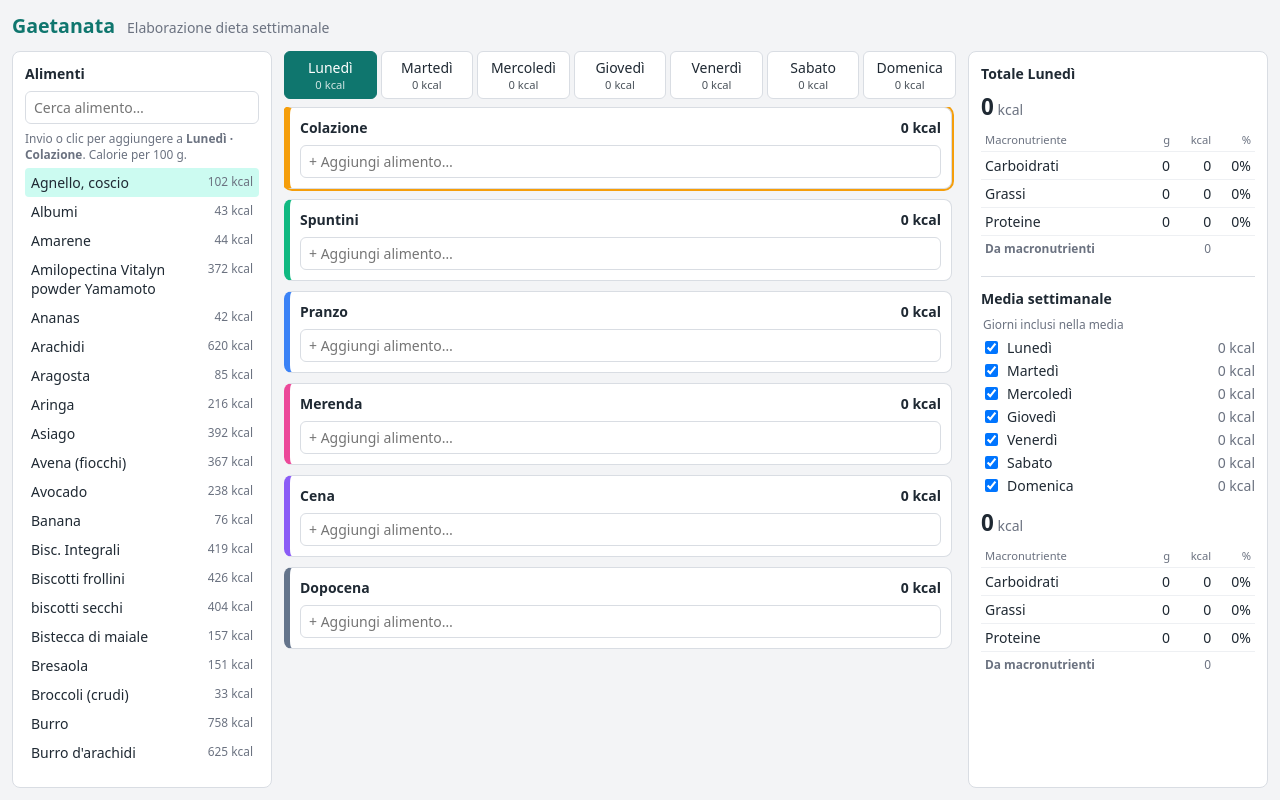
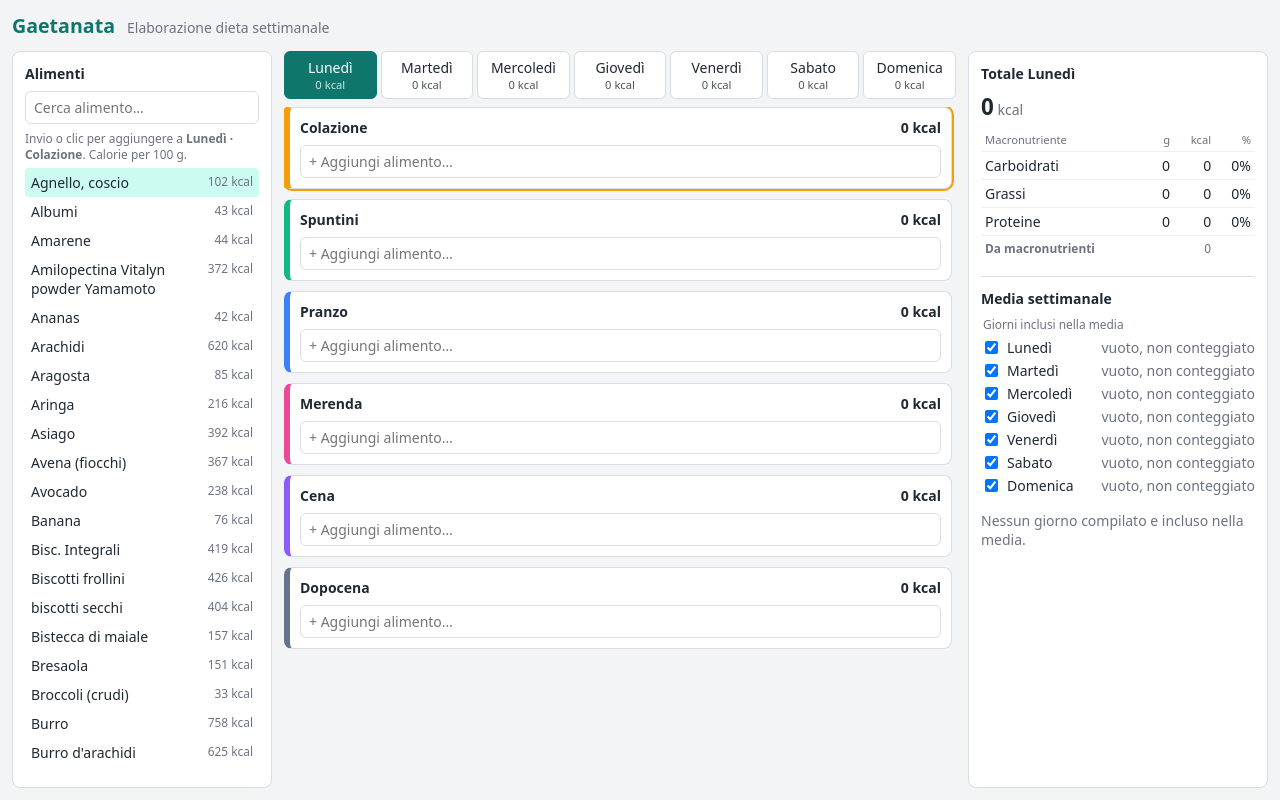
Before and after one commit to 50R1Paps/gaetanata, a React (Vite) app: page / in a window 1280 px wide. Built offline with nearby package versions, Linux system fonts and the light colour scheme.

Commit message:
feat: exclude empty days from the weekly average (#13)

```diff
--- a/src/App.tsx
+++ b/src/App.tsx
@@ -1,5 +1,5 @@
 import { useMemo, useState } from "react";
-import { dayTotal, type Food, mealSlots, weeklyAverage } from "./calc";
+import { dayTotal, type Food, mealSlots } from "./calc";
 import { FoodSearch } from "./components/FoodSearch";
 import { MealCard } from "./components/MealCard";
 import { SummaryPanel } from "./components/SummaryPanel";
@@ -7,11 +7,14 @@ import { defaultGrams, findFood } from "./foods";
 import { formatNumber } from "./format";
 import {
   addPortion,
+  countedDays,
   emptyWeekPlan,
+  isDayEmpty,
   removePortion,
   setDayIncluded,
   setPortionGrams,
   toCalcDay,
+  weekAverage,
   weekDays,
 } from "./plan";
 import "./App.css";
@@ -26,16 +29,8 @@ export function App() {
     [plan],
   );
   const totals = useMemo(() => calcDays.map(dayTotal), [calcDays]);
-  const average = useMemo(
-    () =>
-      weeklyAverage(
-        totals.map((total, index) => ({
-          total,
-          included: plan.days[index]?.included ?? false,
-        })),
-      ),
-    [plan, totals],
-  );
+  const average = useMemo(() => weekAverage(plan, findFood), [plan]);
+  const counted = useMemo(() => countedDays(plan), [plan]);
 
   const day = plan.days[dayIndex];
   const calcDay = calcDays[dayIndex];
@@ -119,7 +114,9 @@ export function App() {
           name,
           kcal: totals[index]?.caloriesKcal ?? 0,
           included: plan.days[index]?.included ?? false,
+          empty: plan.days[index] ? isDayEmpty(plan.days[index]) : true,
         }))}
+        countedCount={counted.filter(Boolean).length}
         average={average}
         onToggleDay={(index, included) =>
           setPlan((current) => setDayIncluded(current, index, included))
--- a/src/components/SummaryPanel.tsx
+++ b/src/components/SummaryPanel.tsx
@@ -67,12 +67,19 @@ export function SummaryPanel({
   dayName,
   dayTotal,
   days,
+  countedCount,
   average,
   onToggleDay,
 }: {
   dayName: string;
   dayTotal: Nutrients;
-  days: readonly { name: string; kcal: number; included: boolean }[];
+  days: readonly {
+    name: string;
+    kcal: number;
+    included: boolean;
+    empty: boolean;
+  }[];
+  countedCount: number;
   average: Nutrients | null;
   onToggleDay: (index: number, included: boolean) => void;
 }) {
@@ -94,14 +101,26 @@ export function SummaryPanel({
                 onChange={(event) => onToggleDay(index, event.target.checked)}
               />
               <span>{day.name}</span>
-              <span className="muted num">{formatNumber(day.kcal)} kcal</span>
+              <span className="muted num">
+                {day.empty
+                  ? "vuoto, non conteggiato"
+                  : `${formatNumber(day.kcal)} kcal`}
+              </span>
             </label>
           ))}
         </fieldset>
         {average ? (
-          <MacroTable nutrients={average} />
+          <>
+            <p className="muted">
+              Media su {countedCount} {countedCount === 1 ? "giorno" : "giorni"}{" "}
+              su 7
+            </p>
+            <MacroTable nutrients={average} />
+          </>
         ) : (
-          <p className="muted">Nessun giorno incluso nella media.</p>
+          <p className="muted">
+            Nessun giorno compilato e incluso nella media.
+          </p>
         )}
       </section>
     </aside>
--- a/src/plan.ts
+++ b/src/plan.ts
@@ -1,4 +1,12 @@
-import { type Day, type Food, type Meal, mealSlots } from "./calc";
+import {
+  type Day,
+  dayTotal,
+  type Food,
+  type Meal,
+  mealSlots,
+  type Nutrients,
+  weeklyAverage,
+} from "./calc";
 
 export const weekDays = [
   "Lunedì",
@@ -121,3 +129,29 @@ export function toCalcDay(
     }));
   return [meal(0), meal(1), meal(2), meal(3), meal(4), meal(5)];
 }
+
+/** A day is empty when none of its meals has a portion; zero calories do not
+ * make a day empty. */
+export function isDayEmpty(day: PlannedDay): boolean {
+  return day.meals.every((meal) => meal.length === 0);
+}
+
+/** Per day: whether it enters the weekly average, i.e. it has at least one
+ * portion and was not excluded manually. */
+export function countedDays(plan: WeekPlan): boolean[] {
+  return plan.days.map((day) => day.included && !isDayEmpty(day));
+}
+
+/** Weekly average over counted days; `null` when no day is counted. */
+export function weekAverage(
+  plan: WeekPlan,
+  findFood: (name: string) => Food,
+): Nutrients | null {
+  const counted = countedDays(plan);
+  return weeklyAverage(
+    plan.days.map((day, index) => ({
+      total: dayTotal(toCalcDay(day, findFood)),
+      included: counted[index] ?? false,
+    })),
+  );
+}
```
Also changed, not shown: 2 other files (tests, documents, lock files or other folders).
